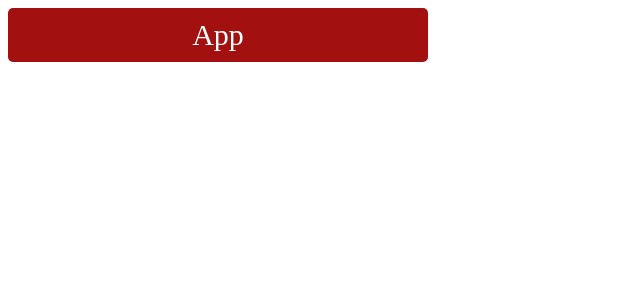
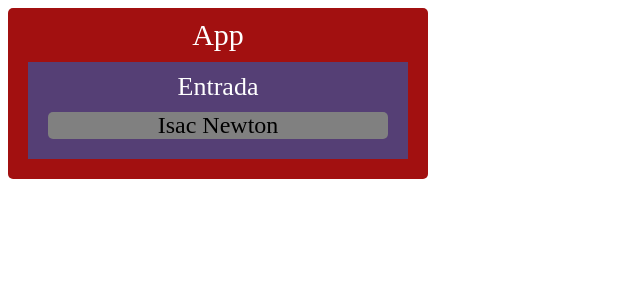
Before and after one commit to Christojhg/vue-firebase, a Vue app: page / in a window 1280 px wide. Shown: the top 300 px of the page, without its empty margins (0-640 px from the left). Built offline with nearby package versions, Linux system fonts and the light colour scheme.

Commit message:
jerarquia

```diff
--- a/src/App.vue
+++ b/src/App.vue
@@ -1,18 +1,22 @@
 <template>
   <div id="app" class="principal">
     <span>App</span>
+    <entrada />
   </div>
 </template>
 
 <script>
-
+import Entrada from '@/views/Entrada.vue'
+export default{
+  components:{Entrada}
+}
 </script>
 
 
 <style>
+
 html{
   font-size:62.5% ! important;
-
 }
 
 .principal{
--- /dev/null
+++ b/src/components/Cliente.vue
@@ -0,0 +1,15 @@
+<template>
+<div class="section">
+	<span>Isac Newton</span>
+</div>
+</template>
+
+<style scoped>
+	.section{
+		font-size:2.4rem;
+	color:black;
+	background-color:gray;
+	border-radius:5px;
+	margin:10px;
+	}
+</style>
--- /dev/null
+++ b/src/views/Entrada.vue
@@ -0,0 +1,21 @@
+<template>
+<div class="entrada">
+	<span>Entrada</span>
+	<ComponenteEntrada/>
+</div>
+</template>
+
+<script>
+import Cliente from '@/components/Cliente.vue'
+export default{
+  components:{ComponenteEntrada:Cliente}
+}
+</script>
+<style type="text/css">
+	.entrada{
+		margin: 10px;
+		padding: 10px;
+		background-color: #553f75;
+		font-size: 2.6rem;
+	}
+</style>
```
Also changed, not shown: 1 other file (tests, documents, lock files or other folders).
